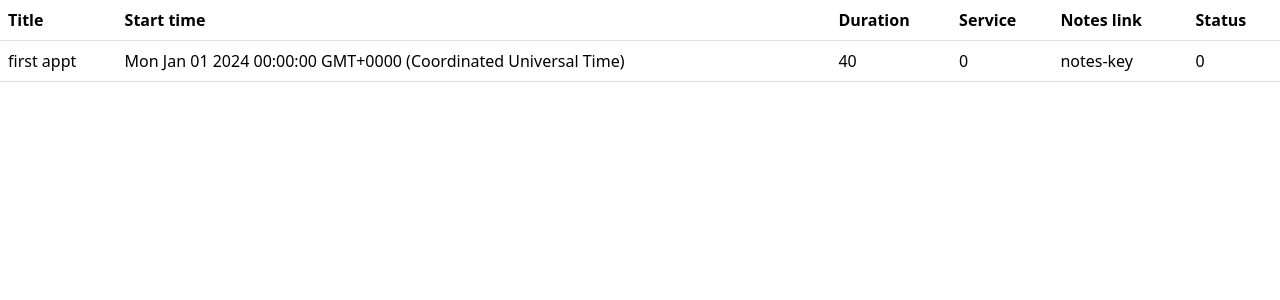
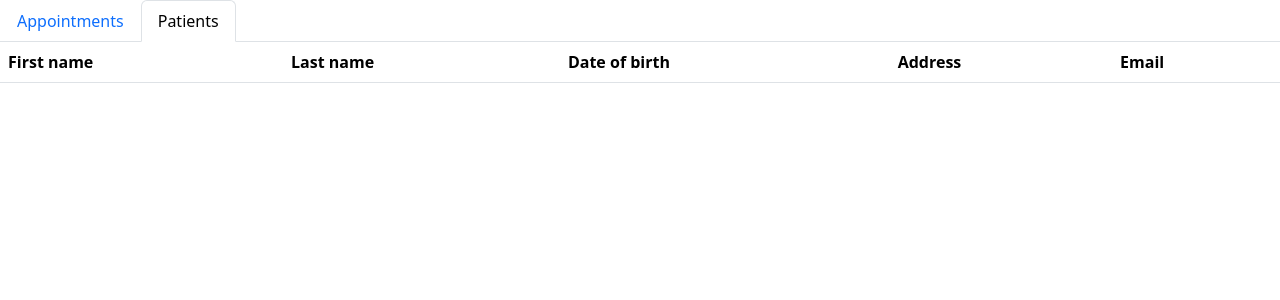
Before and after one commit to gurneetbhatia/codefest-hackstreet-boys, an Angular app in the folder ui/: page /dashboard in a window 1280 px wide. Shown: the top 300 px of the page. Built offline with nearby package versions, Linux system fonts and the light colour scheme.

Commit message:
Adds patients tab

```diff
--- a/ui/src/app/appointments/dashboard/dashboard.component.html
+++ b/ui/src/app/appointments/dashboard/dashboard.component.html
@@ -1,4 +1,14 @@
-<table class="table">
+<ul class="nav nav-tabs">
+  <li class="nav-item">
+    <button class="nav-link" [class.active]="currentPage === 'Appointments'" click="navLinkClicked('Appointments')">Appointments</button>
+  </li>
+  <li class="nav-item" *ngIf="userType != 'Patient'">
+    <button class="nav-link" [class.active]="currentPage === 'Patients'" click="navLinkClicked('Patients')">Patients</button>
+  </li>
+</ul>
+
+
+<table *ngIf="currentPage === 'Appointments'" class="table">
     <thead>
       <tr>
         <th scope="col">Title</th>
@@ -20,3 +30,24 @@
       </tr>
     </tbody>
   </table>
+
+  <table *ngIf="currentPage === 'Patients'" class="table">
+    <thead>
+      <tr>
+        <th scope="col">First name</th>
+        <th scope="col">Last name</th>
+        <th scope="col">Date of birth</th>
+        <th scope="col">Address</th>
+        <th scope="col">Email</th>
+      </tr>
+    </thead>
+    <tbody>
+      <tr *ngFor="let patient of patients">
+        <td>{{patient.firstName}}</td>
+        <td>{{patient.lastName}}</td>
+        <td>{{patient.dob}}</td>
+        <td>{{patient.address}}</td>
+        <td>{{patient.email}}</td>
+      </tr>
+    </tbody>
+  </table>
--- a/ui/src/app/appointments/dashboard/dashboard.component.ts
+++ b/ui/src/app/appointments/dashboard/dashboard.component.ts
@@ -13,6 +13,8 @@ export class DashboardComponent implements OnInit {
 
   userType: string;
   appointments: [IAppointment];
+  patients: [IUser];
+  currentPage = 'Patients';
 
   constructor(private userService: UserService,
               private apptsService: AppointmentsService) { }
@@ -22,4 +24,8 @@ export class DashboardComponent implements OnInit {
     this.appointments = this.apptsService.getAppointments();
   }
 
+  navLinkClicked(link: string): void {
+    this.currentPage = link;
+  }
+
 }
--- a/ui/src/app/common/services/user.service.ts
+++ b/ui/src/app/common/services/user.service.ts
@@ -25,7 +25,7 @@ export class UserService {
       dob: new Date('05-06-2000'),
       address: '1234 some street',
       email: 'johntherapistdoe@gmail.com',
-      userType: 'Patient'
+      userType: 'Therapist'
     }
     const mockAdminUser: IUser = {
       uid: '1232145',
@@ -34,7 +34,7 @@ export class UserService {
       dob: new Date('05-06-2000'),
       address: '1234 some street',
       email: 'johntheadmindoe@gmail.com',
-      userType: 'Patient'
+      userType: 'Admin'
     }
 
     this.user = mockTherapistUser;
```
